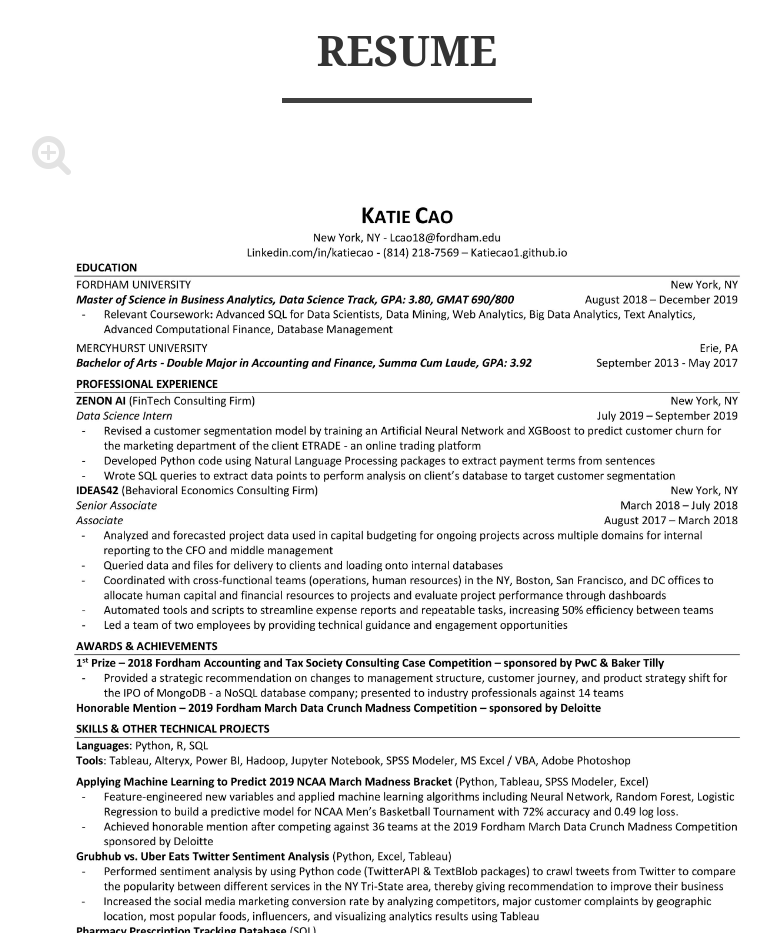
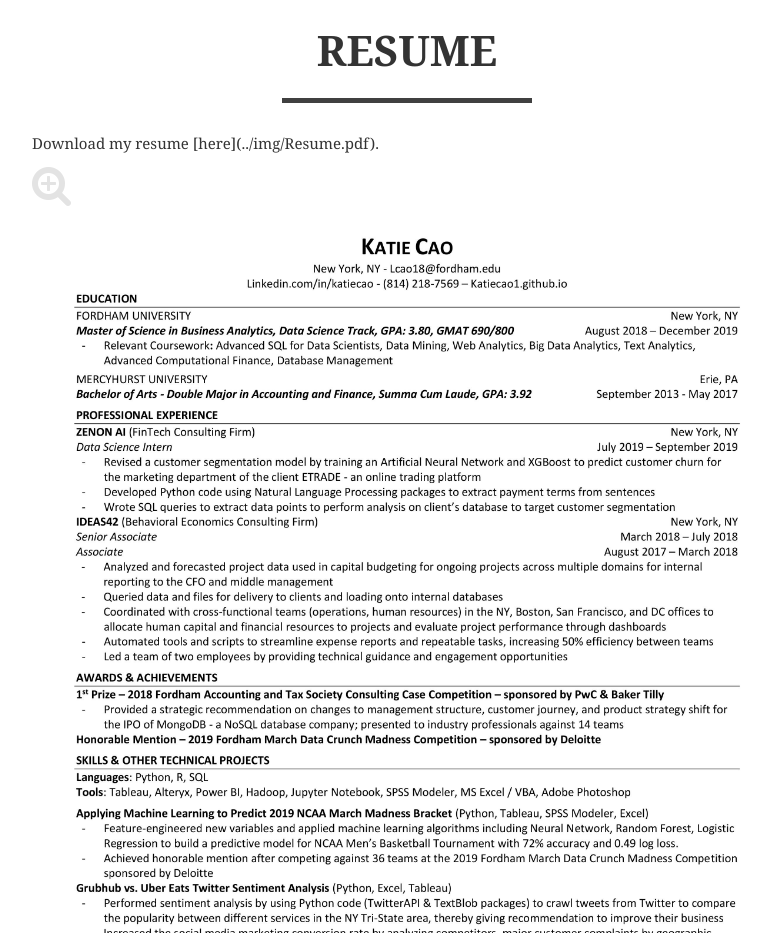
Before and after one commit to katiecao1/katiecao1.github.io, a website: page index.html in a window 1280 px wide. Shown: the part 1360-2293 px from the top of the page, without its empty margins (233-1004 px from the left). Drawn offline with nearby package versions, Linux system fonts and the light colour scheme.

Commit message:
Update index.html

```diff
--- a/index.html
+++ b/index.html
@@ -121,6 +121,7 @@
             </div>
             <div class="row">
                 <div class="col-lg-8 col-lg-offset-2">
+					<p>Download my resume [here](../img/Resume.pdf).</p>
                     <div class="portfolio-item">
                         <a href="#resumeModal" class="portfolio-link" data-toggle="modal">
                             <div class="caption">
```
